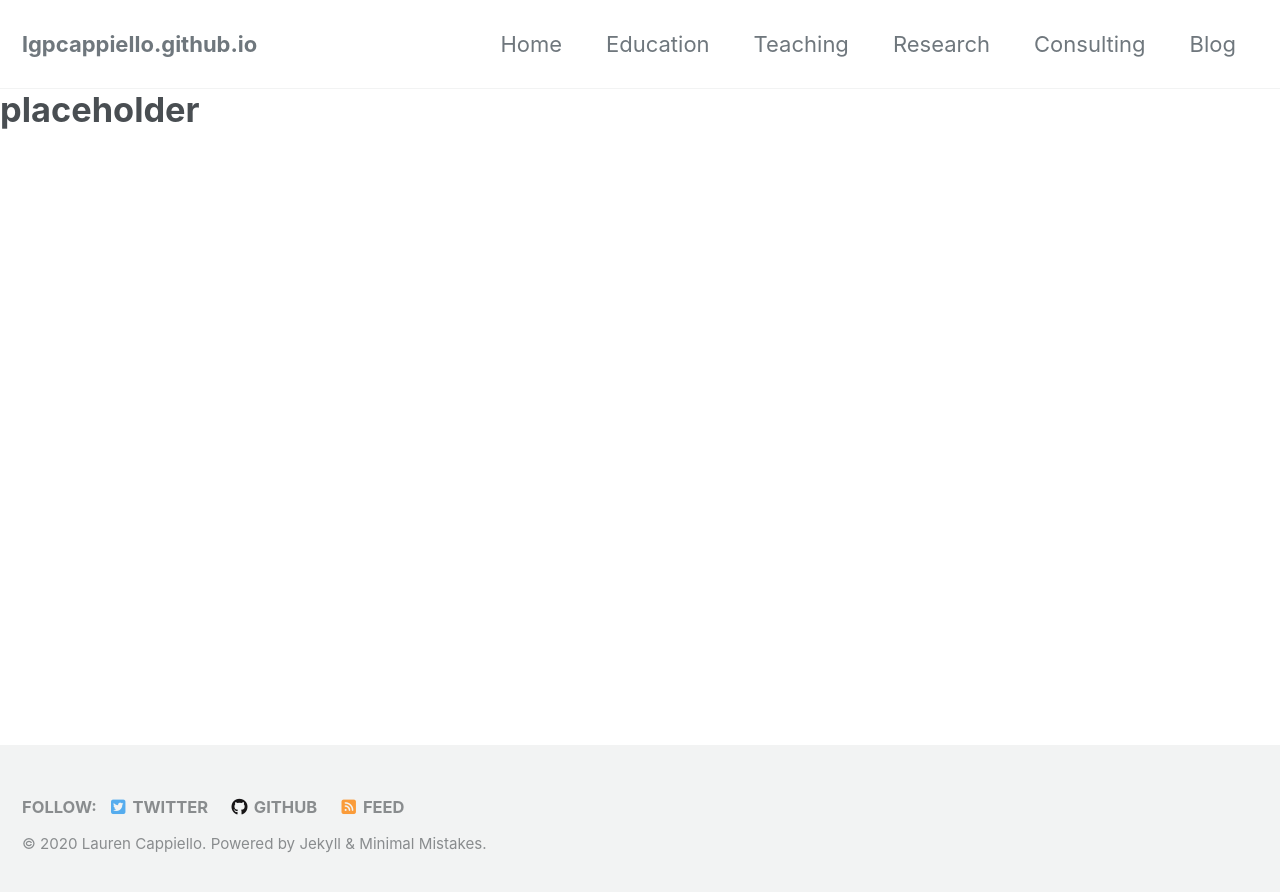
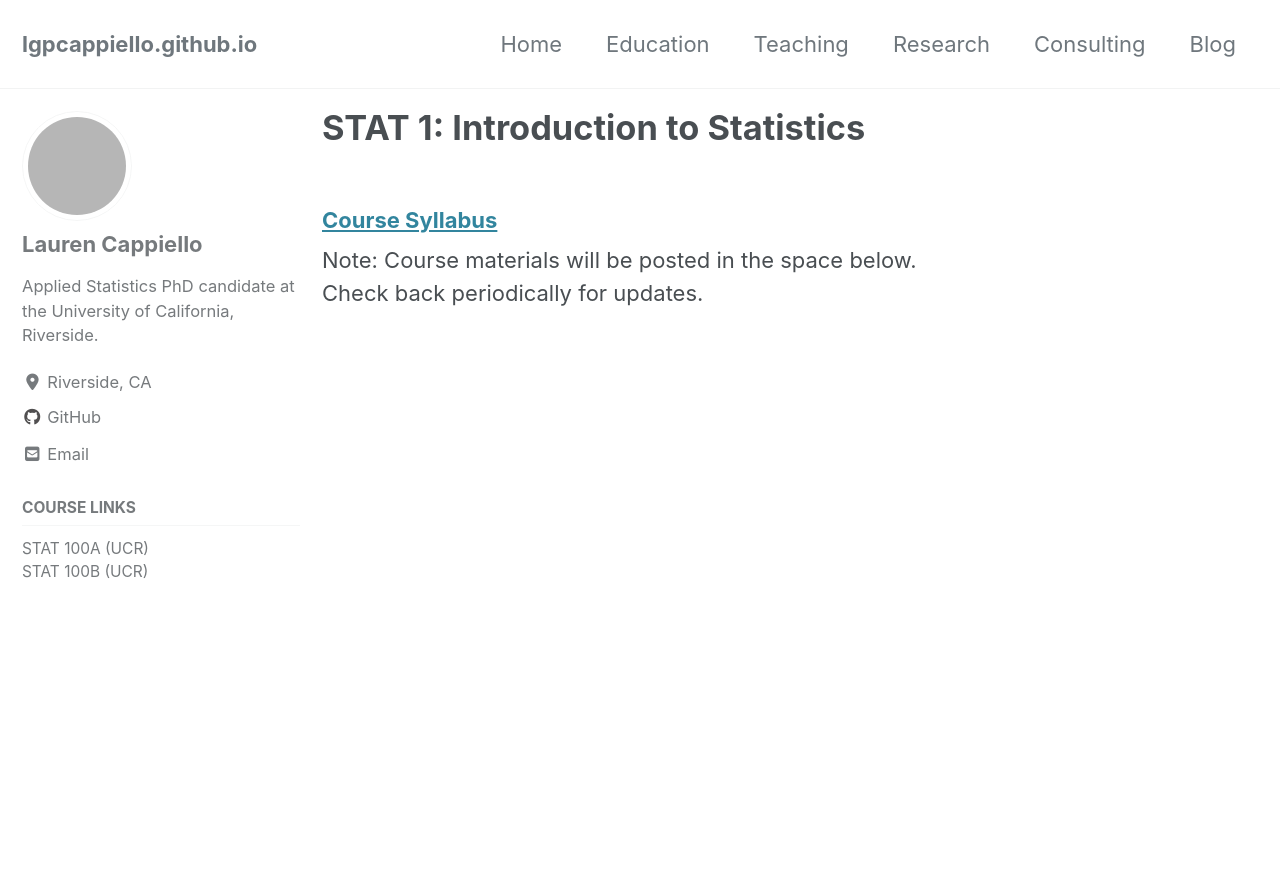
Before and after one commit to lgpcappiello/lgpcappiello.github.io, a Jekyll site: the page built from teaching/stat1/index.md, in a window 1280 px wide and 900 px high. Shown: the top 892 px of the window. Built offline with Jekyll 4.4.1, drawn with Linux system fonts in a browser that asks for light colours; cached includes are drawn as plain includes; nearby versions of some CDN libraries; our own code applies the rules of GitHub Pages for plain Markdown files; grey boxes are pictures that could not be loaded.

Commit message:
Update index.md

```diff
--- a/teaching/stat1/index.md
+++ b/teaching/stat1/index.md
@@ -1 +1,11 @@
-# placeholder
+---
+layout: single
+title: "STAT 1: Introduction to Statistics"
+author_profile: true
+sidebar:
+  nav: "teaching"
+---
+
+### <a href="https://lgpcappiello.github.io/teaching/stat100a/syllabus.pdf" target="blank">Course Syllabus</a>
+
+Note: Course materials will be posted in the space below. Check back periodically for updates.
```
